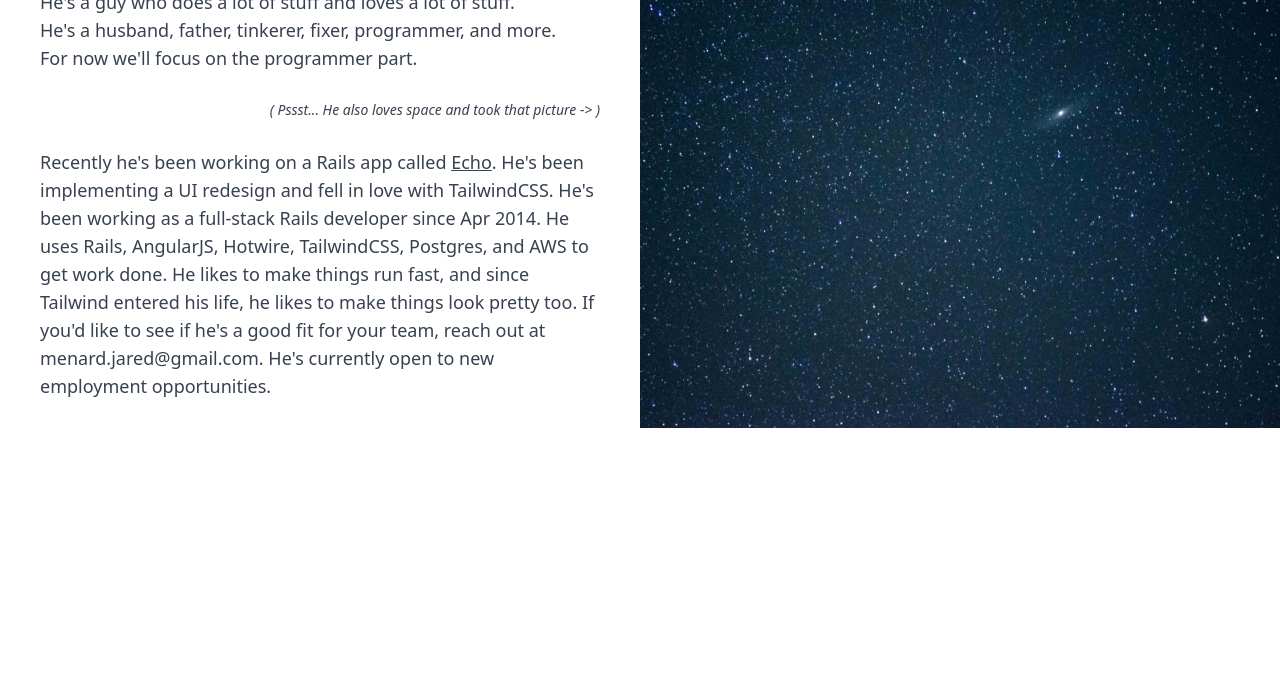
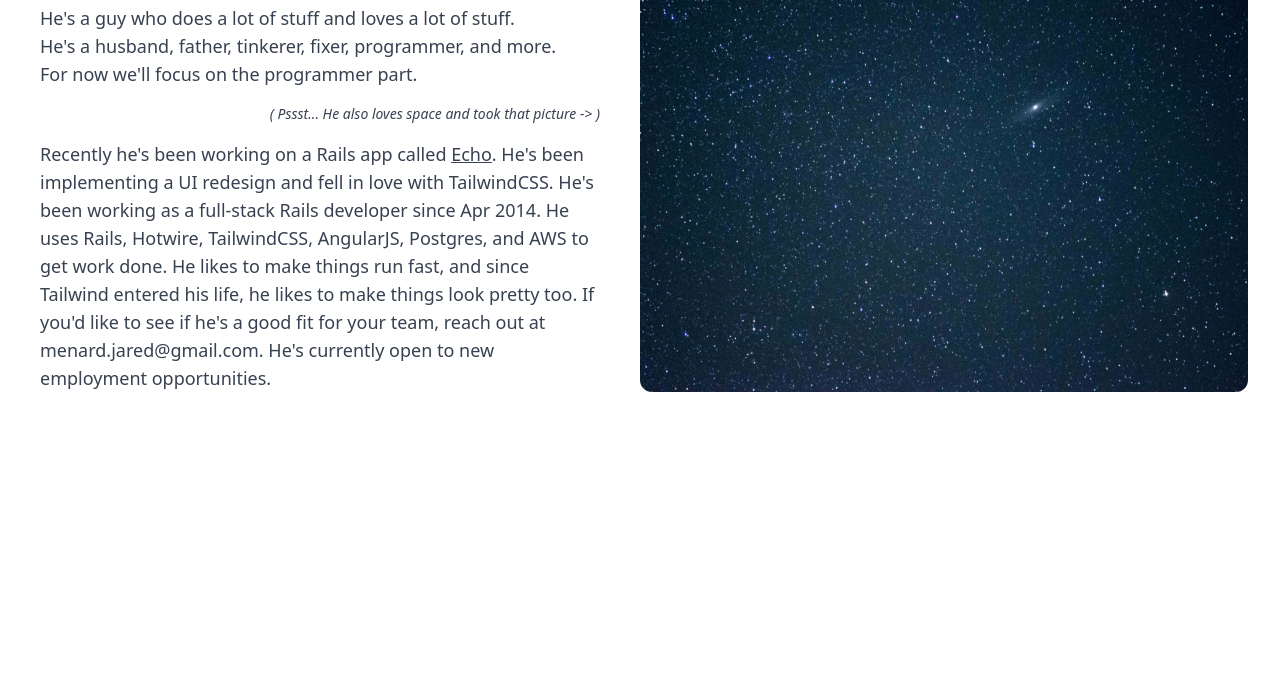
Before and after one commit to edgartheunready/edgartheunready.github.io, a website built with Vite: page index.html in a window 1280 px wide. Shown: the part 116-800 px from the top of the page. Built offline with nearby package versions, Linux system fonts and the light colour scheme.

Commit message:
adding dark mode. made layout more mobile friendly.

```diff
--- a/index.html
+++ b/index.html
@@ -5,31 +5,27 @@
     <meta http-equiv="X-UA-Compatible" content="IE=edge" />
     <meta name="viewport" content="width=device-width, initial-scale=1.0" />
     <title>Jared Menard</title>
+    <link href="/css/tailwind.css" rel="stylesheet">
     <link href="/tailwind.css" rel="stylesheet">
-
+    <link rel="icon" sizes="192x192" href="https://hw.menardc.com/main/assets/images5/icon.png">
   </head>
-  <body class="bg-white text-gray-800">
-    <div class=" sm:m-0  mb-10 mt-4 ">
-      <!-- <nav class="space-x-2 mt-auto p-2 sm:pl-10">
-        <a class="underline" href="/index.html">Home</a>
-      </nav> -->
-      <div class="lg:grid lg:grid-cols-2">
-        <div class="text-gray-700 px-2 sm:px-10 text-lg">
+  <body class="bg-white dark:bg-gray-800 text-gray-700 dark:text-white">
+    <div class="">
+      <div class="lg:grid lg:grid-cols-2 my-4">
+        <div class="px-4 sm:px-10 text-lg">
           <h1 class="font-light text-4xl mt-10 mb-6">Who is Jared Menard?</h1>
           <p>He's a guy who does a lot of stuff and loves a lot of stuff.</p>
           <p>He's a husband, father, tinkerer, fixer, programmer, and more.</p>
           <p>For now we'll focus on the programmer part.</p>
-          <br>
-          <p class="hidden lg:block text-sm text-light text-right italic">( Pssst... He also loves space and took that picture -> )</p>
-          <br>
-          <p>Recently he's been working on a Rails app called <a class="underline" href="https://www.echoglobal.org">Echo</a>. He's been implementing a UI redesign and fell in love with TailwindCSS. He's been working as a full-stack Rails developer since Apr 2014. He uses Rails, AngularJS, Hotwire, TailwindCSS, Postgres, and AWS to get work done. He likes to make things run fast, and since Tailwind entered his life, he likes to make things look pretty too. If you'd like to see if he's a good fit for your team, reach out at menard.jared@gmail.com. He's currently open to new employment opportunities.
+          <p class="hidden my-4 lg:block text-sm text-light text-right italic">( Pssst... He also loves space and took that picture -> )</p>
 
-          </p>
+          <p class="mt-4">Recently he's been working on a Rails app called <a class="underline" href="https://www.echoglobal.org">Echo</a>. He's been implementing a UI redesign and fell in love with TailwindCSS. He's been working as a full-stack Rails developer since Apr 2014. He uses Rails, Hotwire, TailwindCSS, AngularJS, Postgres, and AWS to get work done. He likes to make things run fast, and since Tailwind entered his life, he likes to make things look pretty too. If you'd like to see if he's a good fit for your team, reach out at menard.jared@gmail.com. He's currently open to new employment opportunities.</p>
+          <p class="lg:hidden mt-4 mb-4 text-sm text-light  italic">( Pssst... He also loves space and took this picture)</p>
+          <img class="lg:hidden rounded-xl mt-4 inset-0 w-full h-full object-cover object-center" src="/img/andromeda.jpg" alt="">
 
-          <br>
         </div>
-        <div class="relative">
-          <img class="absolute inset-0 w-full h-full object-cover object-center" src="/img/andromeda.jpg" alt="">
+        <div class="relative mr-8">
+          <img class="rounded-xl absolute inset-0 w-full h-full object-cover object-center" src="/img/andromeda.jpg" alt="">
         </div>
 
       </div>
--- a/tailwind.config.js
+++ b/tailwind.config.js
@@ -2,7 +2,7 @@ module.exports = {
   purge: [
     './*.html'
   ],
-  darkMode: false, // or 'media' or 'class'
+  darkMode: 'media',
   theme: {
     extend: {},
   },
```
Also changed, not shown: tailwind.css.
